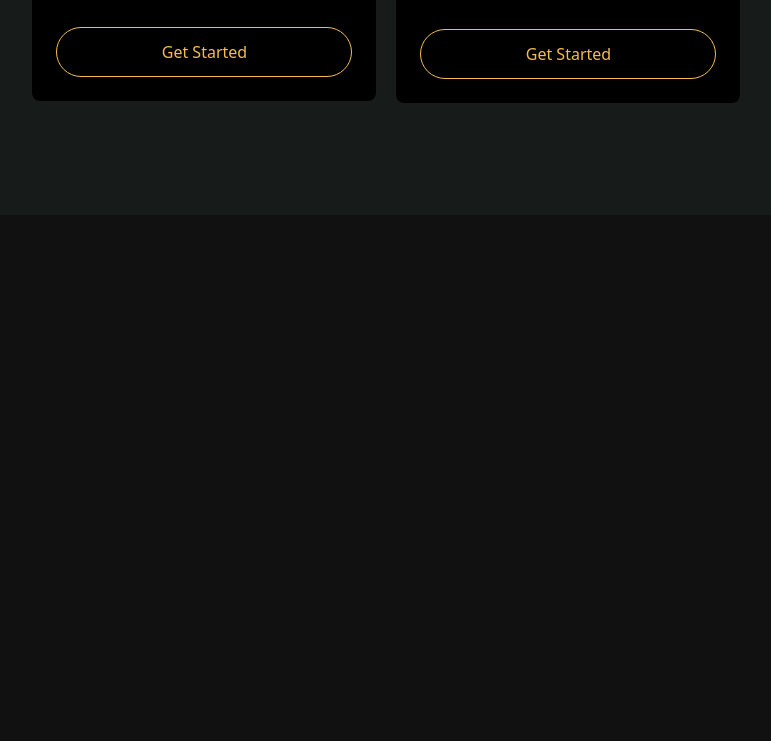
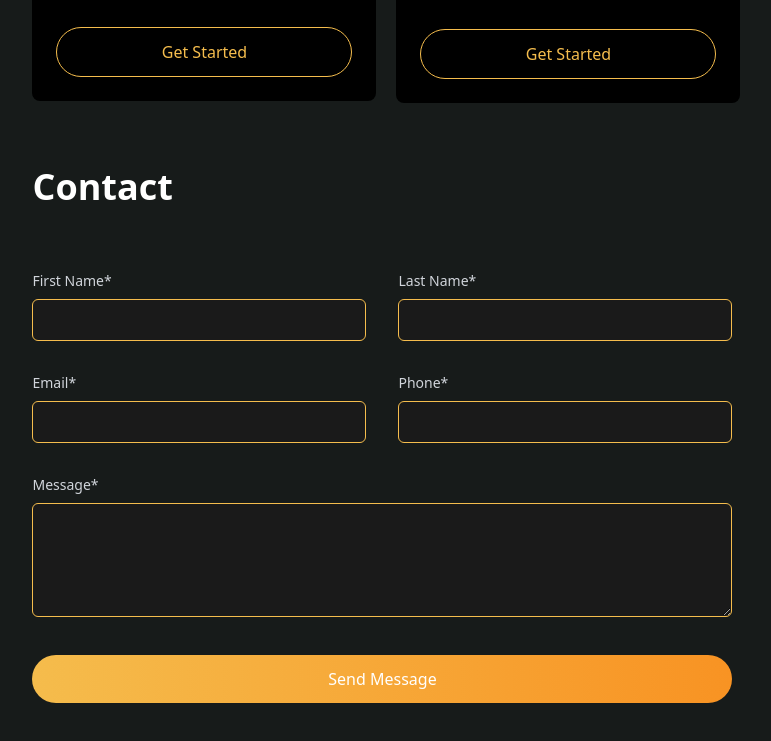
Before and after one commit to ainayeem/themefisher, a plain HTML site: page index.html in a window 1280 px wide. Shown: the part 7340-8081 px from the top of the page, without its empty margins (441-1212 px from the left). Before the commit the page ends 7555 px from the top, so only its background shows below. Drawn offline with nearby package versions, Linux system fonts and the light colour scheme.

Commit message:
add contact

```diff
--- a/index.html
+++ b/index.html
@@ -653,6 +653,49 @@
 
             </div>
           </div>
+
+          <!-- Contact Section -->
+          <div class="mb-16 w-[700px]">
+            <h2 class="text-4xl font-bold mb-16">Contact</h2>
+
+            <!-- Contact Form -->
+            <form class="grid grid-cols-2 gap-8">
+              <!-- First Name -->
+              <div>
+                <label for="first-name" class="block text-sm font-medium text-gray-300 mb-2">First Name*</label>
+                <input type="text" id="first-name" class="w-full px-4 py-2 bg-dark-light border border-[#F5BD4D] rounded-md focus:outline-none focus:ring-2 focus:ring-[#F5BD4D]" required>
+              </div>
+
+              <!-- Last Name -->
+              <div>
+                <label for="last-name" class="block text-sm font-medium text-gray-300 mb-2">Last Name*</label>
+                <input type="text" id="last-name" class="w-full px-4 py-2 bg-dark-light border border-[#F5BD4D] rounded-md focus:outline-none focus:ring-2 focus:ring-[#F5BD4D]" required>
+              </div>
+
+              <!-- Email -->
+              <div>
+                <label for="email" class="block text-sm font-medium text-gray-300 mb-2">Email*</label>
+                <input type="email" id="email" class="w-full px-4 py-2 bg-dark-light border border-[#F5BD4D] rounded-md focus:outline-none focus:ring-2 focus:ring-[#F5BD4D]" required>
+              </div>
+
+              <!-- Phone -->
+              <div>
+                <label for="phone" class="block text-sm font-medium text-gray-300 mb-2">Phone*</label>
+                <input type="tel" id="phone" class="w-full px-4 py-2 bg-dark-light border border-[#F5BD4D] rounded-md focus:outline-none focus:ring-2 focus:ring-[#F5BD4D]" required>
+              </div>
+
+              <!-- Message -->
+              <div class="col-span-2">
+                <label for="message" class="block text-sm font-medium text-gray-300 mb-2">Message*</label>
+                <textarea id="message" rows="4" class="w-full px-4 py-2 bg-dark-light border border-[#F5BD4D] rounded-md focus:outline-none focus:ring-2 focus:ring-[#F5BD4D]" required></textarea>
+              </div>
+
+              <!-- Submit Button -->
+              <div class="col-span-2">
+                  <button type="submit" class="w-full py-3 bg-gradient-to-r from-[#f5bc4c] to-[#f89323] text-white font-medium rounded-full hover:from-orange-500 hover:to-orange-600 transition-all">Send Message</button>
+                </div>
+              </form>
+            </div>
         </div>
       </div>
     </main>
```
